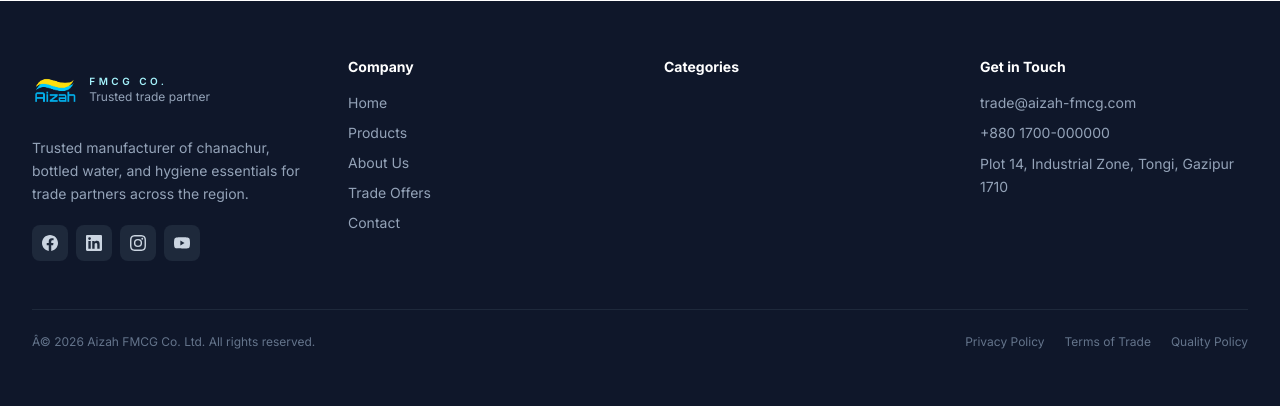
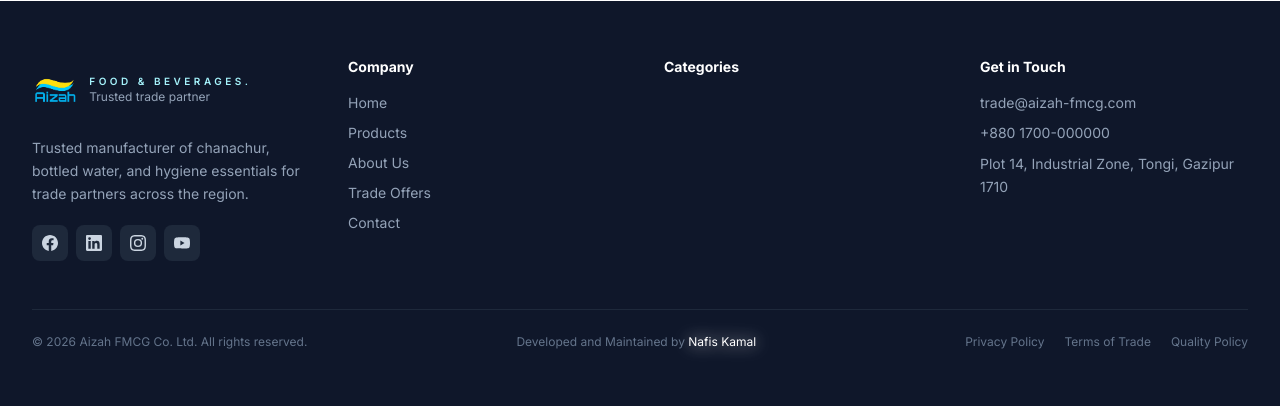
Before and after one commit to Nafis-Kamal-CodeQuest/Aizah, a Django app: page / in a window 1280 px wide. Shown: the part 3930-4336 px from the top of the page. Run offline with Django 5.2, Linux system fonts and the light colour scheme; data that the repository does not hold is empty; some libraries are stand-ins or nearby versions.

Commit message:
Update home.html

```diff
--- a/templates/home.html
+++ b/templates/home.html
@@ -185,7 +185,7 @@
         <a href="#home" class="flex items-center gap-3 focus-ring rounded-lg">
           <img src="{% static 'images/logo.png' %}" alt="Aizah" class="h-14 sm:h-16 w-auto max-h-16 object-contain">
           <div class="flex flex-col leading-none">
-            <span class="text-[10px] font-semibold uppercase tracking-[0.35em] text-cyan-200">FMCG Co.</span>
+            <span class="text-[10px] font-semibold uppercase tracking-[0.35em] text-cyan-200">Food & Beverages.</span>
             <span class="text-xs text-slate-400">Trusted trade partner</span>
           </div>
         </a>
@@ -628,7 +628,7 @@
           <div class="flex items-center gap-3">
             <img src="{% static 'images/logo.png' %}" alt="Aizah" class="h-16 sm:h-20 w-auto max-h-16 object-contain" />
             <div>
-              <div class="text-[10px] font-semibold uppercase tracking-[0.35em] text-cyan-200">FMCG Co.</div>
+              <div class="text-[10px] font-semibold uppercase tracking-[0.35em] text-cyan-200">Food & Beverages.</div>
               <div class="text-xs text-slate-400">Trusted trade partner</div>
             </div>
           </div>
@@ -680,7 +680,13 @@
       </div>
 
       <div class="mt-12 pt-6 border-t border-slate-800 flex flex-col sm:flex-row items-center justify-between gap-3">
-        <p class="text-xs text-slate-500">Â© <span id="year"></span> {{ brand_full_name }} All rights reserved.</p>
+        <p class="text-xs text-slate-500">© <span id="year"></span> {{ brand_full_name }} All rights reserved.</p>
+
+        <p class="text-xs text-slate-500">
+      Developed and Maintained by
+      <a href="https://nafis-kamal-codequest.github.io/Portfolio/" target="_blank" rel="noopener noreferrer" class="text-white drop-shadow-[0_0_8px_rgba(255,255,255,0.8)] hover:drop-shadow-[0_0_12px_rgba(255,255,255,1)] transition-all duration-300">Nafis Kamal</a>
+    </p>
+
         <div class="flex items-center gap-5 text-xs text-slate-500">
           <a href="#" class="hover:text-slate-300 transition">Privacy Policy</a>
           <a href="#" class="hover:text-slate-300 transition">Terms of Trade</a>
```
